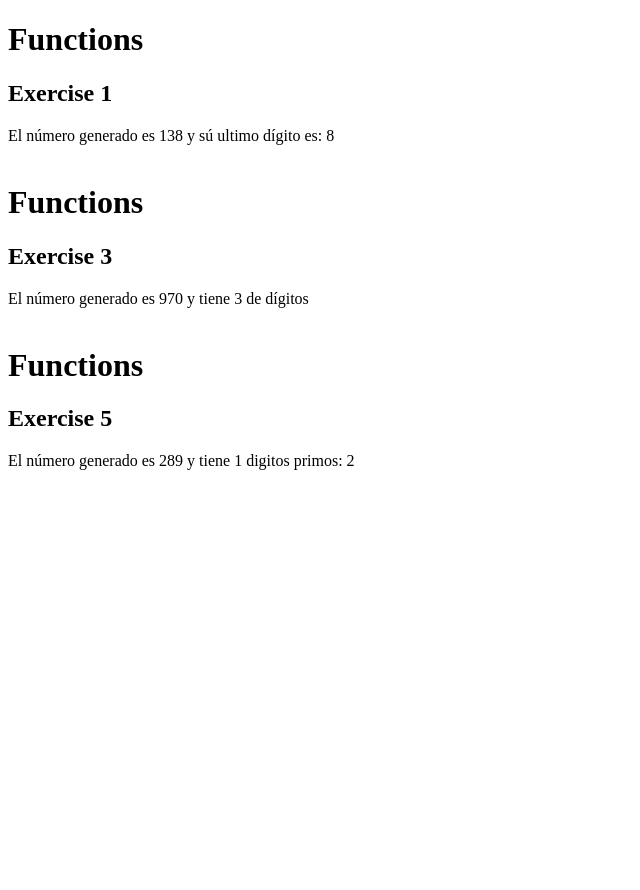
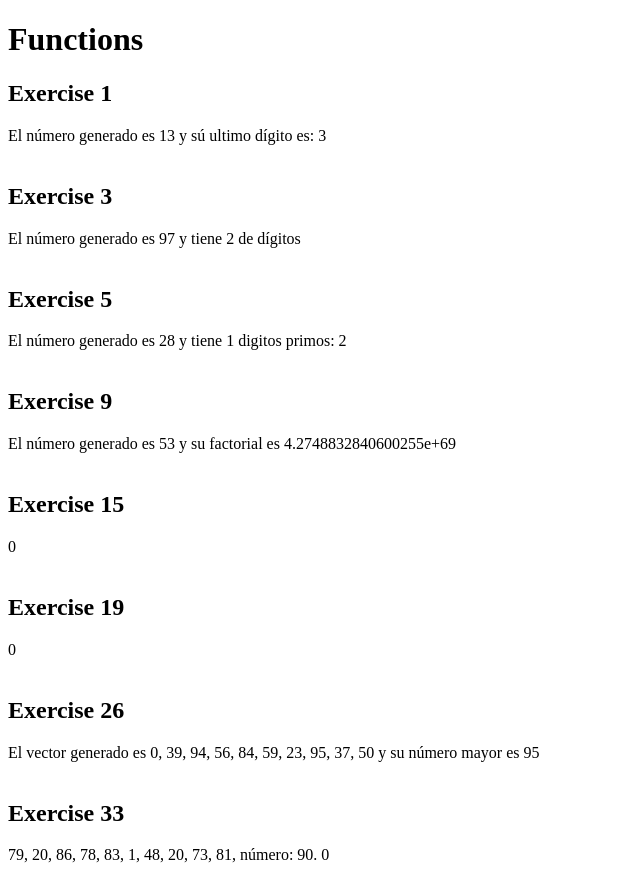
Before and after one commit to andresbolivar07/Practicas_js, a plain HTML site: page Ejercicios_Laboratoria/Functions.html in a window 1280 px wide. Shown: the whole page, without its empty margins (0-640 px from the left). Before the commit the page ends 800 px from the top, so only its background shows below. Drawn offline with Linux system fonts and the light colour scheme.

Commit message:
feat: exercises 9, 15, 19, 26 and 33

```diff
--- a/Ejercicios_Laboratoria/Functions.html
+++ b/Ejercicios_Laboratoria/Functions.html
@@ -11,13 +11,26 @@
     <h2>Exercise 1</h2>
     <div id="exercise1"></div>
     <br/>
-    <h1>Functions</h1>
     <h2>Exercise 3</h2>
     <div id="exercise3"></div>
     <br/>
-    <h1>Functions</h1>
     <h2>Exercise 5</h2>
     <div id="exercise5"></div>
+    <br/>
+    <h2>Exercise 9</h2>
+    <div id="exercise9"></div>
+    <br/>
+    <h2>Exercise 15</h2>
+    <div id="exercise15"></div>
+    <br/>
+    <h2>Exercise 19</h2>
+    <div id="exercise19"></div>
+    <br/>
+    <h2>Exercise 26</h2>
+    <div id="exercise26"></div>
+    <br/>
+    <h2>Exercise 33</h2>
+    <div id="exercise33"></div>
     <br/>
 </body>
 <script>
@@ -25,7 +38,7 @@
 
     // Función para crear un número aleatório.
 
-    const generateRandomNumber = () => Math.floor(Math.random() * 1000);
+    const generateRandomNumber = () => Math.floor(Math.random() * 100);
 
     // Función para retornar el último dígito de un número
 
@@ -39,7 +52,7 @@
             return 1;
         }
         if (number < 0 ) {
-            number = -number;
+            number = number * -1;
         }
         let numberDigits = 0;
 
@@ -55,6 +68,10 @@
 
     const isPrime = (number) => {
 
+        if (number === 1 || number === 2) {
+            return true;
+        }
+
         if(number === 0){
             return false;
         }
@@ -66,6 +83,64 @@
         }
         return true;
         }
+
+    //Función para calcular el factorial de un número.
+
+    const numberFactorial = (number) => {
+        if ( number === 0) {
+            return 1;
+        }
+        if (number < 0 ) {
+            number = number * -1;
+        }
+
+        let multiplication = 1;
+
+        for(let i = 1; i <= number; i++) {
+            multiplication = multiplication * i
+        }
+        return multiplication;
+    }
+
+    // Función para evaluar si un número es multiplo de otro
+
+    const multipleNumbers = (number1, number2) => {
+
+        if(number2 % number1 ===0) {
+            return true;
+        }
+        return false;
+    }
+
+    //Función para generar un vector.
+
+    const randomArrayGenerator = () => {
+
+        const randomNumbers = [];
+
+        for (let i = 0; i < 10; i++) {
+            randomNumbers.push(Math.floor(Math.random() * 100));
+        }
+        return randomNumbers;
+    }
+
+    // Función para determinar el número mayor y su posición en un arreglo
+
+    const mayorNumberArray = (randomNumbers) => {
+
+
+    let maximum = randomNumbers[0];
+    let maximumPosition = 0;
+
+    for (let i = 1; i < randomNumbers.length; i++) {
+
+        if (randomNumbers[i] > maximum) {
+        maximum = randomNumbers[i];
+        maximumPosition = i;
+        }
+    }
+    return maximum;
+    }
 
     // 1. Construir una función que reciba como parámetro un entero y retorne su último dígito.
 
@@ -116,5 +191,83 @@
     }
     const result5 = document.getElementById("exercise5");
     result5.innerHTML = exercise5();
+
+    // 9. Construir una función que reciba un entero y le calcule su factorial sabiendo que el factorial de un número es el resultado de multiplicar sucesivamente todos los enteros comprendidos entre 1 y el número dado. El factorial de 0 es 1. No están definidos los factoriales de números negativos.
+
+    const exercise9 = () => {
+
+        let number = generateRandomNumber();
+
+        return `El número generado es ${ number } y su factorial es ${ numberFactorial(number) }`;
+
+    }
+    const result9 = document.getElementById("exercise9");
+    result9.innerHTML = exercise9();
+
+    // 15. Construir una función que reciba como parámetros dos números enteros y retorne 1 si el primer número es múltiplo del segundo y 0 si no.
+
+    const exercise15 = () => {
+
+        let number1 = generateRandomNumber();
+        let number2 = generateRandomNumber() * 3;
+        console.log(number1, number2)
+        if(multipleNumbers(number1, number2)) {
+            return 1;
+        }
+        return 0;
+
+    }
+    const result15 = document.getElementById("exercise15");
+    result15.innerHTML = exercise15();
+
+    // 19. Construir una función que reciba como parámetro un entero y retorne 1 si dicho valor es un número de mínimo 3 dígitos. Deberá retornar 0 si no es así.
+
+    const exercise19 = () => {
+
+        let number = generateRandomNumber();
+        console.log(number)
+
+        if(numberCounter(number) >= 3) {
+            return 1;
+        }
+        return 0;
+
+    }
+    const result19 = document.getElementById("exercise19");
+    result19.innerHTML = exercise19();
+
+    // 26. Construir una función que reciba como parámetro un vector de 10 posiciones enteras y retorne el mayor de los datos del vector.
+
+    const exercise26 = () => {
+
+        let array = randomArrayGenerator();
+        console.log(array);
+
+        return `El vector generado es ${ array.join(', ') } y su número mayor es ${ mayorNumberArray(array) }`;
+
+    }
+    const result26 = document.getElementById("exercise26");
+    result26.innerHTML = exercise26();
+
+    // 33. Construir una función que reciba como parámetros un vector de 10 posiciones enteras y un valor entero y retorne 1 si dicho valor entero se encuentra en el vector. Deberá retornar 0 si no es así.
+
+    const exercise33 = () => {
+
+        let number = generateRandomNumber();
+        let array = randomArrayGenerator();
+        let counter = 0;
+
+        for (let i = 0; i < array.length; i++) {
+            if(number === array[i]) {
+                counter++;
+            }
+        }
+        let option1 = `${ array.join(', ') }, número: ${ number }. 1`;
+        let option2 = `${ array.join(', ') }, número: ${ number }. 0`;
+
+        return counter > 0 ? option1 : option2;
+    }
+    const result33 = document.getElementById("exercise33");
+    result33.innerHTML = exercise33();
 </script>
 </html>
```
